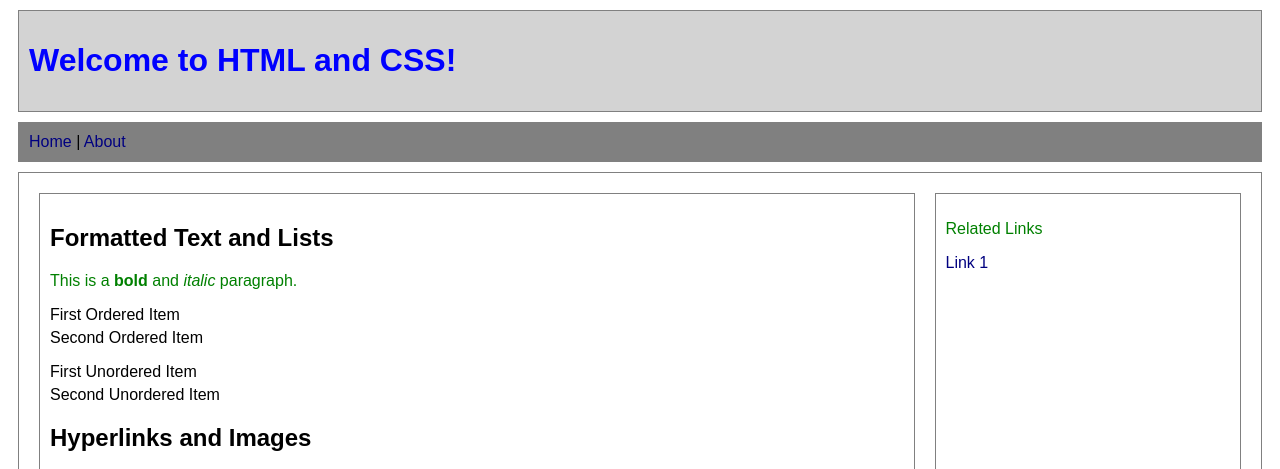
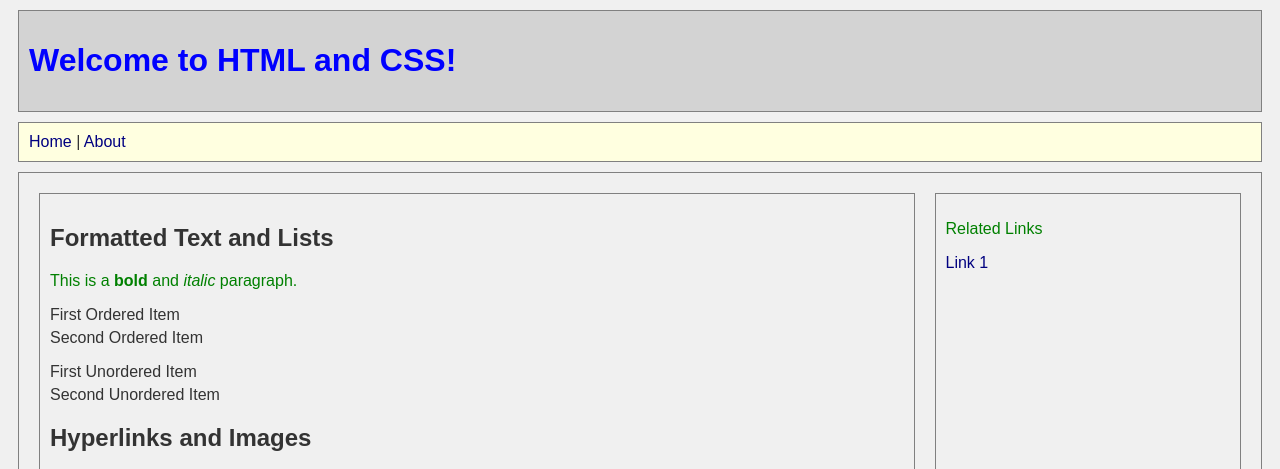
Before and after one commit to gtuck/web3400, a PHP site: page / in a window 1280 px wide. Shown: the top 469 px of the page. Run offline with PHP 8.4, Linux system fonts and the light colour scheme.

Commit message:
Update styles.css

```diff
--- a/assignments/02/styles.css
+++ b/assignments/02/styles.css
@@ -1,7 +1,7 @@
-/*Introduction to CSS */
-
 body {
     font-family: Arial, sans-serif;
+    background-color: #f0f0f0;
+    color: #333;
 }
 
 h1 {
@@ -12,18 +12,19 @@ p {
     color: green;
 }
 
-
-/*Text Formatting and Lists with CSS */
-b, strong {
+b,
+strong {
     font-weight: bold;
 }
 
-i, em {
+i,
+em {
     font-style: italic;
 }
 
-ol, ul {
-    list-style-type: none; /* Removes default list styling */
+ol,
+ul {
+    list-style-type: none;
     padding: 0;
 }
 
@@ -31,8 +32,6 @@ li {
     margin-bottom: 5px;
 }
 
-
-/*Styling Hyperlinks and Images*/
 a {
     text-decoration: none;
     color: navy;
@@ -43,35 +42,38 @@ a:hover {
 }
 
 img {
-    width: 400px;
+    width: 100px;
     height: auto;
     border: 1px solid black;
 }
 
-
-/*Styling with HTML5 Semantic Tags*/
-header, footer, nav, main, article, aside {
+header,
+footer,
+nav,
+main,
+article,
+aside {
     border: 1px solid grey;
     margin: 10px;
     padding: 10px;
 }
 
-header, footer {
+header,
+footer {
     background-color: lightgray;
 }
 
 nav {
-    background-color: grey;
+    background-color: lightyellow;
 }
 
-
-/*Styling Tables and Forms*/
 table {
     width: 100%;
     border-collapse: collapse;
 }
 
-th, td {
+th,
+td {
     border: 1px solid black;
     padding: 5px;
     text-align: left;
@@ -81,13 +83,12 @@ form {
     margin: 20px 0;
 }
 
-input, textarea, button {
+input,
+textarea,
+button {
     padding: 10px;
     margin: 5px 0;
 }
-
-
-/* Advanced styling like flexbox or grid layouts can be introduced here */
 
 main {
     display: flex;
```
